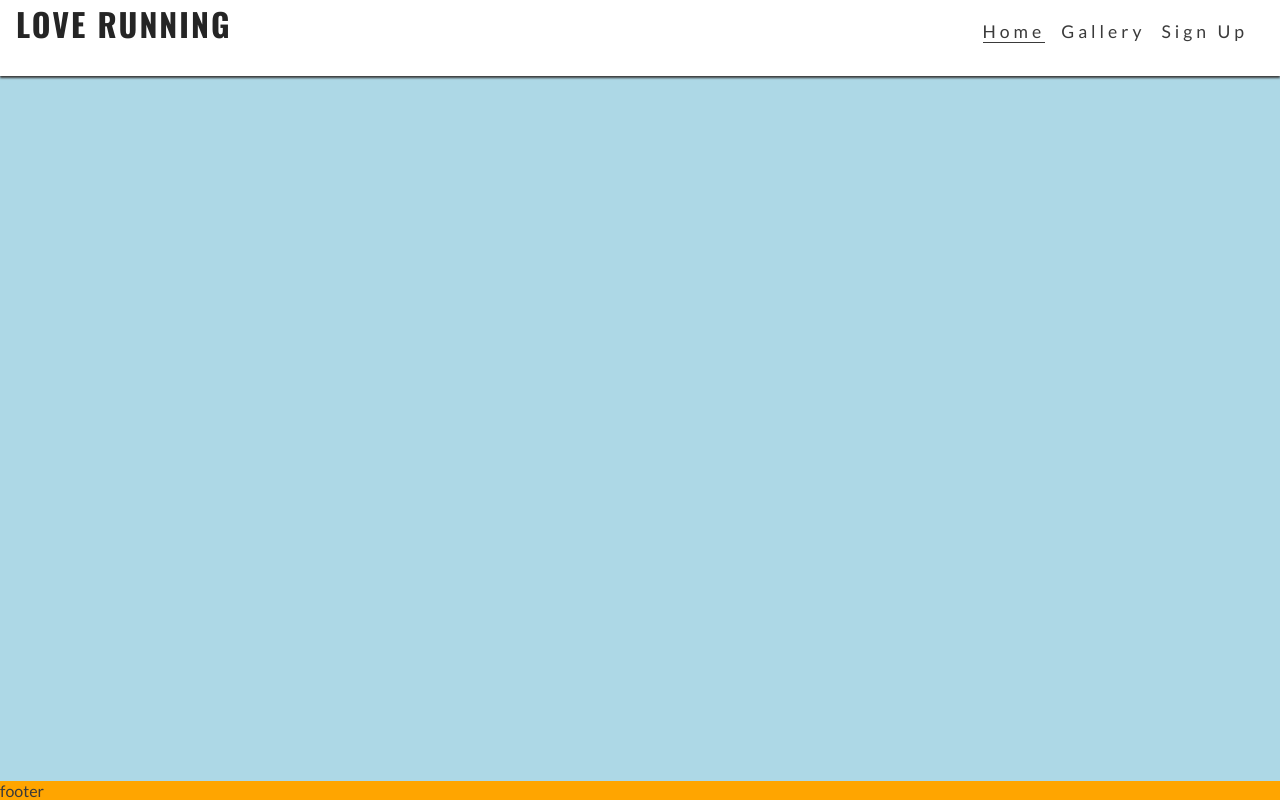
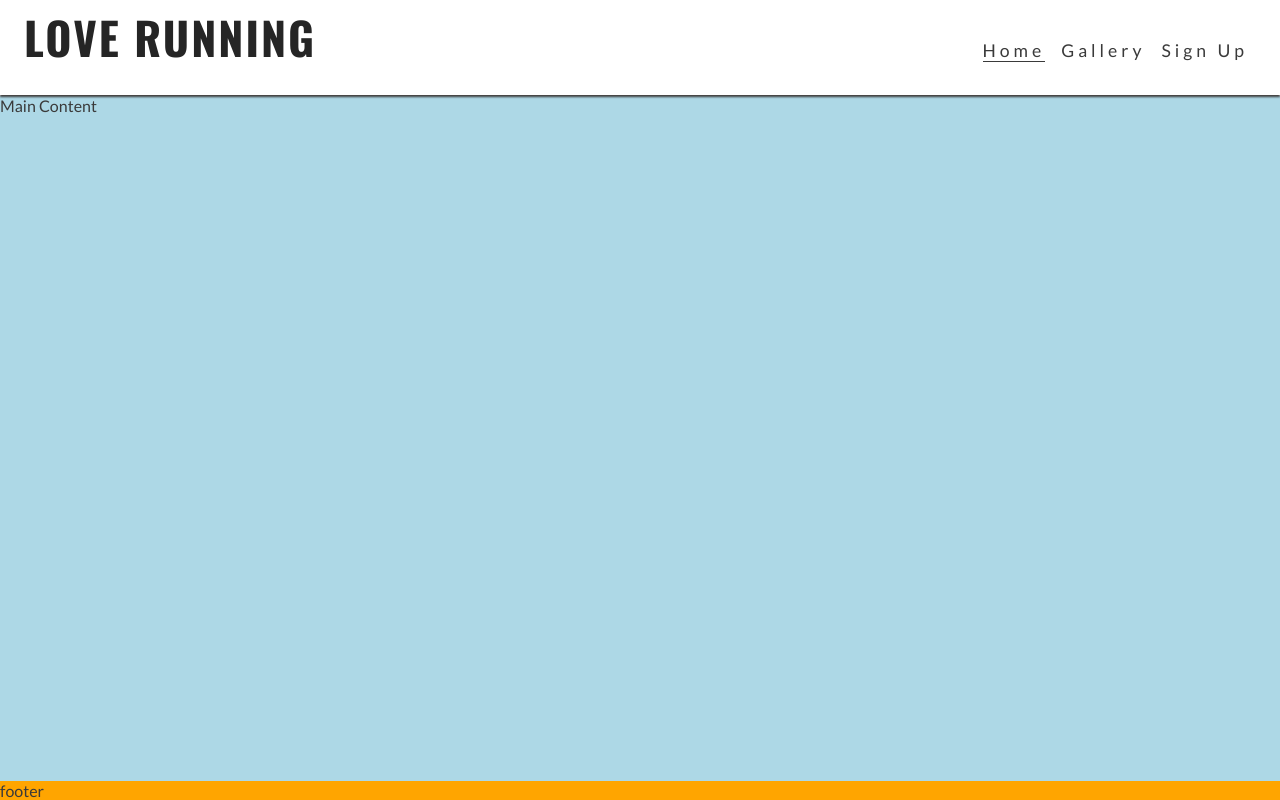
Before and after one commit to HarrisonT1/love-running1, a plain HTML site: page index.html in a window 1280 px wide. Drawn offline with nearby package versions, Linux system fonts and the light colour scheme.

Commit message:
Make logo large, push maain down to show under larger header

```diff
--- a/assets/css/style.css
+++ b/assets/css/style.css
@@ -116,4 +116,14 @@ footer {
   .nav-toggle-label {
     display: none;
   }
+  #logo {
+    font-size: 280%;
+    line-height: 75px;
+    margin: 0 0.5rem;
+  }
+  /* main content */
+  main {
+    /* push main content down to accommodate larger header */
+    margin-top: 96px;
+  }
 }
```
